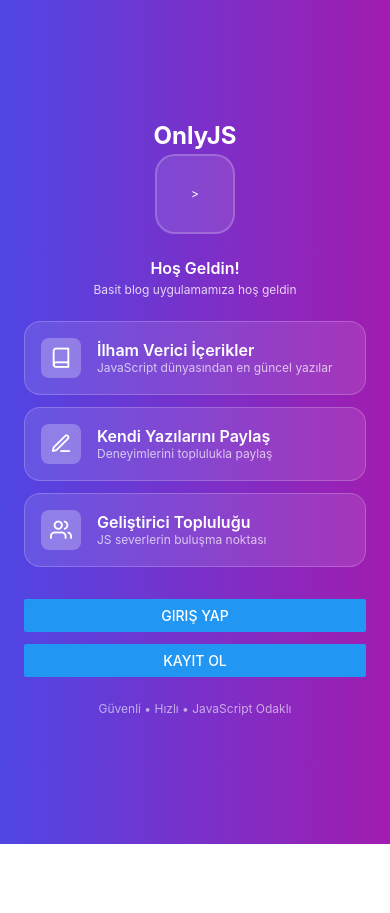
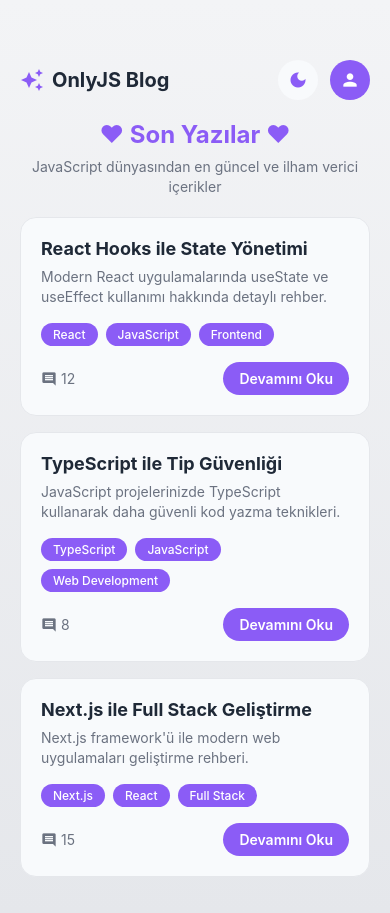
Before and after one commit to seferogluemre/blog-mobile-app, a React Native app in the folder mobile/: screen /Home in a window 390 px wide. Before the commit the page ends 844 px from the top, so only its background shows below. Built offline with nearby package versions, Linux system fonts and the light colour scheme.

Commit message:
Add HomeScreen component to App navigation; wrap application in ThemeProvider; update LoginScreen to navigate to Home after successful login

```diff
--- a/mobile/App.tsx
+++ b/mobile/App.tsx
@@ -1,5 +1,7 @@
+import { ThemeProvider } from "@/context/ThemeContext";
 import LoginScreen from "@/screens/auth/LoginScreen";
 import RegisterScreen from "@/screens/auth/RegisterScreen";
+import HomeScreen from "@/screens/home/HomeScreen";
 import WelcomeScreen from "@/screens/welcome/WelcomeScreen";
 import { NavigationContainer } from "@react-navigation/native";
 import { createStackNavigator } from "@react-navigation/stack";
@@ -9,12 +11,15 @@ const Stack = createStackNavigator();
 
 export default function App() {
   return (
+    <ThemeProvider>
       <NavigationContainer>
         <Stack.Navigator initialRouteName="Welcome" screenOptions={{ headerShown: false }}>
           <Stack.Screen name="Welcome" component={WelcomeScreen} />
           <Stack.Screen name="Login" component={LoginScreen} />
           <Stack.Screen name="Register" component={RegisterScreen} />
+          <Stack.Screen name="Home" component={HomeScreen} />
         </Stack.Navigator>
       </NavigationContainer>
+    </ThemeProvider>
   );
 }
--- /dev/null
+++ b/mobile/src/context/ThemeContext.tsx
@@ -0,0 +1,67 @@
+import React, { createContext, ReactNode, useContext, useState } from 'react';
+
+interface ThemeColors {
+  background: string;
+  cardBackground: string;
+  text: string;
+  textSecondary: string;
+  primary: string;
+  border: string;
+  gradient: string[];
+}
+
+interface ThemeContextType {
+  isDarkMode: boolean;
+  toggleTheme: () => void;
+  theme: ThemeColors;
+}
+
+const lightTheme: ThemeColors = {
+  background: '#ffffff',
+  cardBackground: '#f8fafc',
+  text: '#1f2937',
+  textSecondary: '#6b7280',
+  primary: '#8b5cf6',
+  border: '#e5e7eb',
+  gradient: ['#f3f4f6', '#e5e7eb'],
+};
+
+const darkTheme: ThemeColors = {
+  background: '#0f0f23',
+  cardBackground: '#1a1a2e',
+  text: '#ffffff',
+  textSecondary: '#9ca3af',
+  primary: '#a855f7',
+  border: '#374151',
+  gradient: ['#0f0f23', '#16213e', '#1a1a2e'],
+};
+
+const ThemeContext = createContext<ThemeContextType | undefined>(undefined);
+
+interface ThemeProviderProps {
+  children: ReactNode;
+}
+
+export const ThemeProvider: React.FC<ThemeProviderProps> = ({ children }) => {
+  const [isDarkMode, setIsDarkMode] = useState(false);
+
+  const toggleTheme = () => {
+    setIsDarkMode(!isDarkMode);
+  };
+
+  const theme = isDarkMode ? darkTheme : lightTheme;
+
+  return (
+    <ThemeContext.Provider value={{ isDarkMode, toggleTheme, theme }}>
+      {children}
+    </ThemeContext.Provider>
+  );
+};
+
+export const useTheme = () => {
+  const context = useContext(ThemeContext);
+  if (context === undefined) {
+    throw new Error('useTheme must be used within a ThemeProvider');
+  }
+  return context;
+};
--- a/mobile/src/screens/auth/LoginScreen.tsx
+++ b/mobile/src/screens/auth/LoginScreen.tsx
@@ -29,8 +29,12 @@ export default function LoginScreen() {
       Alert.alert('Error', 'Please fill in all fields');
       return;
     }
-    // Backend API call yapılacak
+
+    // Simulating successful login
     console.log('Login data:', formData);
+
+    // Navigate to Home screen after successful login
+    navigation.navigate('Home' as never);
   };
 
   return (
--- /dev/null
+++ b/mobile/src/screens/home/HomeScreen.tsx
@@ -0,0 +1,264 @@
+import { useTheme } from '@/context/ThemeContext';
+import { MaterialIcons } from '@expo/vector-icons';
+import { LinearGradient } from 'expo-linear-gradient';
+import React from 'react';
+import {
+    ScrollView,
+    StatusBar,
+    StyleSheet,
+    Text,
+    TouchableOpacity,
+    View,
+} from 'react-native';
+
+// Örnek blog verileri
+const blogPosts = [
+  {
+    id: 1,
+    title: 'React Hooks ile State Yönetimi',
+    description: 'Modern React uygulamalarında useState ve useEffect kullanımı hakkında detaylı rehber.',
+    tags: ['React', 'JavaScript', 'Frontend'],
+    commentCount: 12,
+  },
+  {
+    id: 2,
+    title: 'TypeScript ile Tip Güvenliği',
+    description: 'JavaScript projelerinizde TypeScript kullanarak daha güvenli kod yazma teknikleri.',
+    tags: ['TypeScript', 'JavaScript', 'Web Development'],
+    commentCount: 8,
+  },
+  {
+    id: 3,
+    title: 'Next.js ile Full Stack Geliştirme',
+    description: 'Next.js framework\'ü ile modern web uygulamaları geliştirme rehberi.',
+    tags: ['Next.js', 'React', 'Full Stack'],
+    commentCount: 15,
+  },
+];
+
+export default function HomeScreen() {
+  const { isDarkMode, toggleTheme, theme } = useTheme();
+
+  return (
+    <LinearGradient
+      colors={theme.gradient}
+      style={styles.container}
+    >
+      <StatusBar
+        barStyle={isDarkMode ? 'light-content' : 'dark-content'}
+        backgroundColor="transparent"
+        translucent
+      />
+
+      {/* Navbar */}
+      <View style={styles.navbar}>
+        <View style={styles.navbarLeft}>
+          <MaterialIcons name="auto-awesome" size={24} color={theme.primary} />
+          <Text style={[styles.navbarTitle, { color: theme.text }]}>OnlyJS Blog</Text>
+        </View>
+
+        <View style={styles.navbarRight}>
+          <TouchableOpacity
+            style={[styles.themeButton, { backgroundColor: theme.cardBackground }]}
+            onPress={toggleTheme}
+          >
+            <MaterialIcons
+              name={isDarkMode ? 'light-mode' : 'dark-mode'}
+              size={20}
+              color={theme.primary}
+            />
+          </TouchableOpacity>
+
+          <TouchableOpacity
+            style={[styles.profileButton, { backgroundColor: theme.primary }]}
+          >
+            <MaterialIcons name="person" size={20} color="#fff" />
+          </TouchableOpacity>
+        </View>
+      </View>
+
+      {/* Header Section */}
+      <View style={styles.headerSection}>
+        <Text style={[styles.headerTitle, { color: theme.primary }]}>
+          ♥ Son Yazılar ♥
+        </Text>
+        <Text style={[styles.headerSubtitle, { color: theme.textSecondary }]}>
+          JavaScript dünyasından en güncel ve ilham verici içerikler
+        </Text>
+      </View>
+
+      {/* Blog Posts */}
+      <ScrollView
+        style={styles.contentContainer}
+        showsVerticalScrollIndicator={false}
+        contentContainerStyle={styles.scrollContent}
+      >
+        {blogPosts.map((post) => (
+          <View
+            key={post.id}
+            style={[
+              styles.blogCard,
+              {
+                backgroundColor: theme.cardBackground,
+                borderColor: theme.border,
+              }
+            ]}
+          >
+            <Text style={[styles.blogTitle, { color: theme.text }]}>
+              {post.title}
+            </Text>
+
+            <Text style={[styles.blogDescription, { color: theme.textSecondary }]}>
+              {post.description}
+            </Text>
+
+            <View style={styles.tagsContainer}>
+              {post.tags.map((tag, index) => (
+                <View
+                  key={index}
+                  style={[styles.tag, { backgroundColor: theme.primary }]}
+                >
+                  <Text style={styles.tagText}>{tag}</Text>
+                </View>
+              ))}
+            </View>
+
+            <View style={styles.blogFooter}>
+              <View style={styles.commentInfo}>
+                <MaterialIcons name="comment" size={16} color={theme.textSecondary} />
+                <Text style={[styles.commentCount, { color: theme.textSecondary }]}>
+                  {post.commentCount}
+                </Text>
+              </View>
+
+              <TouchableOpacity
+                style={[styles.readMoreButton, { backgroundColor: theme.primary }]}
+              >
+                <Text style={styles.readMoreText}>Devamını Oku</Text>
+              </TouchableOpacity>
+            </View>
+          </View>
+        ))}
+      </ScrollView>
+    </LinearGradient>
+  );
+}
+
+const styles = StyleSheet.create({
+  container: {
+    flex: 1,
+  },
+  navbar: {
+    flexDirection: 'row',
+    justifyContent: 'space-between',
+    alignItems: 'center',
+    paddingHorizontal: 20,
+    paddingTop: 60,
+    paddingBottom: 20,
+  },
+  navbarLeft: {
+    flexDirection: 'row',
+    alignItems: 'center',
+  },
+  navbarTitle: {
+    fontSize: 20,
+    fontWeight: 'bold',
+    marginLeft: 8,
+  },
+  navbarRight: {
+    flexDirection: 'row',
+    alignItems: 'center',
+    gap: 12,
+  },
+  themeButton: {
+    width: 40,
+    height: 40,
+    borderRadius: 20,
+    justifyContent: 'center',
+    alignItems: 'center',
+  },
+  profileButton: {
+    width: 40,
+    height: 40,
+    borderRadius: 20,
+    justifyContent: 'center',
+    alignItems: 'center',
+  },
+  headerSection: {
+    alignItems: 'center',
+    paddingHorizontal: 20,
+    paddingBottom: 20,
+  },
+  headerTitle: {
+    fontSize: 24,
+    fontWeight: 'bold',
+    marginBottom: 8,
+  },
+  headerSubtitle: {
+    fontSize: 14,
+    textAlign: 'center',
+    lineHeight: 20,
+  },
+  contentContainer: {
+    flex: 1,
+    paddingHorizontal: 20,
+  },
+  scrollContent: {
+    paddingBottom: 20,
+  },
+  blogCard: {
+    borderRadius: 16,
+    padding: 20,
+    marginBottom: 16,
+    borderWidth: 1,
+  },
+  blogTitle: {
+    fontSize: 18,
+    fontWeight: 'bold',
+    marginBottom: 8,
+  },
+  blogDescription: {
+    fontSize: 14,
+    lineHeight: 20,
+    marginBottom: 16,
+  },
+  tagsContainer: {
+    flexDirection: 'row',
+    flexWrap: 'wrap',
+    gap: 8,
+    marginBottom: 16,
+  },
+  tag: {
+    paddingHorizontal: 12,
+    paddingVertical: 4,
+    borderRadius: 12,
+  },
+  tagText: {
+    fontSize: 12,
+    color: '#fff',
+    fontWeight: '500',
+  },
+  blogFooter: {
+    flexDirection: 'row',
+    justifyContent: 'space-between',
+    alignItems: 'center',
+  },
+  commentInfo: {
+    flexDirection: 'row',
+    alignItems: 'center',
+    gap: 4,
+  },
+  commentCount: {
+    fontSize: 14,
+  },
+  readMoreButton: {
+    paddingHorizontal: 16,
+    paddingVertical: 8,
+    borderRadius: 20,
+  },
+  readMoreText: {
+    color: '#fff',
+    fontSize: 14,
+    fontWeight: '600',
+  },
+});
```
Also changed, not shown: 1 other file (tests, documents, lock files or other folders). Lines whose indentation alone changed are shown as unchanged.
